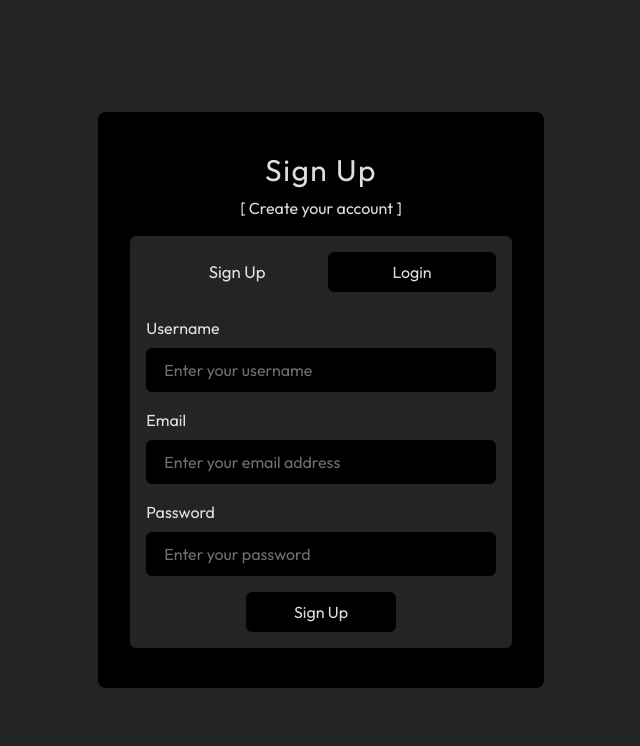
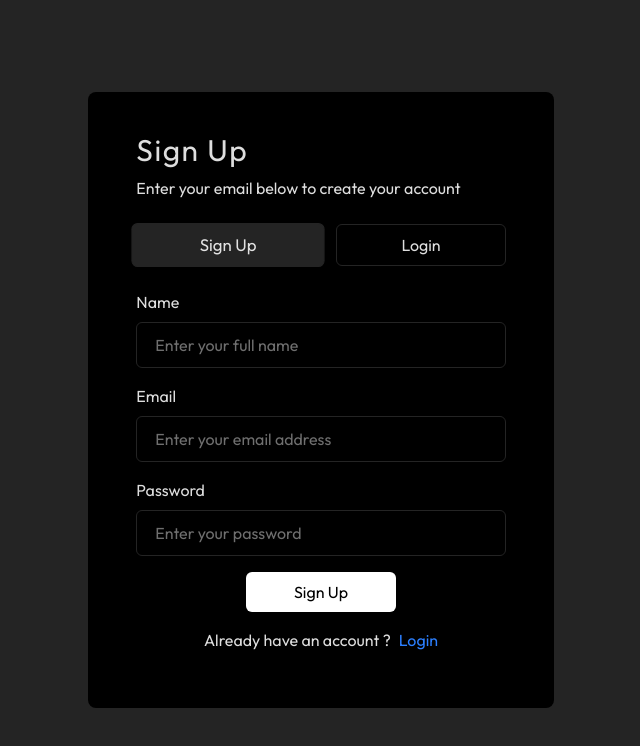
Before and after one commit to devdixit-dev/TaskPilot, a React (Vite) app in the folder frontend/: page /auth in a window 1280 px wide. Shown: the top 746 px of the page, without its empty margins (319-959 px from the left). Built offline with nearby package versions, Linux system fonts and the light colour scheme.

Commit message:
add option for new account or already have an account

```diff
--- a/frontend/package.json
+++ b/frontend/package.json
@@ -15,6 +15,7 @@
     "react": "^19.1.0",
     "react-dom": "^19.1.0",
     "react-router-dom": "^7.6.0",
+    "react-toastify": "^11.0.5",
     "tailwindcss": "^4.1.7"
   },
   "devDependencies": {
--- a/frontend/src/pages/AuthPage.jsx
+++ b/frontend/src/pages/AuthPage.jsx
@@ -1,59 +1,80 @@
 import { useState, useEffect } from "react";
+import { ToastContainer, toast } from 'react-toastify';
 
 const AuthPage = () => {
 
   const [active, setActive] = useState('signup');
 
   useEffect(() => {
+    const notify = () => toast('Hello, there !');
+    // notify();
     console.log("Active tab changed to:", active);
   }, [active]);
 
   return (
     <div className="w-screen h-screen flex justify-center items-center">
       <div className="w-1/3.5 py-10 px-8 rounded-lg bg-black">
-        <div className="text-center">
+        <div className="px-4">
           <h2 className="text-3xl tracking-wider mb-2">{active === 'signup' ? 'Sign Up' : 'Login'}</h2>
-          <p className="mb-2">{active === 'signup' ? '[ Create your account ]' : '[ Welcome back ]'}</p>
+          <p className="mb-2">{active === 'signup' ? 'Enter your email below to create your account' : 'Enter your email and password for login'}</p>
         </div>
-        <div className="mt-4 bg-[#242424] rounded-md p-4">
-          <div className="flex justify-between">
+        <div className="rounded-md p-4">
+          <div className="flex justify-between gap-4">
             <button
               onClick={(e) => {
                 e.preventDefault();
                 setActive('signup');
-                console.log(active)
               }}
-              className={`py-2 px-16 rounded-md cursor-pointer transition-all duration-400 ${active === 'signup' ? 'bg-transparent scale-105' : 'bg-black'}`}>Sign Up</button>
+              className={`py-2 px-16 rounded-md cursor-pointer transition-all duration-400 border-1 border-[#242424] ${active === 'signup' ? 'bg-[#242424] scale-105' : 'bg-black'}`}>Sign Up</button>
             <button
               onClick={(e) => {
                 e.preventDefault();
                 setActive('login');
-                console.log(active);
               }}
-              className={`py-2 px-16 rounded-md cursor-pointer transition-all duration-400 ${active === 'login' ? 'bg-transparent scale-105' : 'bg-black'}`}>Login</button>
+              className={`py-2 px-16 rounded-md cursor-pointer transition-all duration-400 border-1 border-[#242424] ${active === 'login' ? 'bg-[#242424] scale-105' : 'bg-black'}`}>Login</button>
           </div>
 
           <div className="mt-6">
             <form action="">
               {active === 'signup' ?
-              <div className="flex flex-col gap-2 mb-4">
-                <label htmlFor="username">Username</label>
-                <input type="text" minLength={6} placeholder="Enter your username" className="bg-black py-2.5 px-4.5 rounded-md" />
-              </div>
-              :
-              null
+                <div className="flex flex-col gap-2 mb-4">
+                  <label htmlFor="name">Name</label>
+                  <input type="text" name="name" minLength={6} placeholder="Enter your full name" className="bg-black py-2.5 px-4.5 rounded-md border-1 border-[#242424] outline-0" />
+                </div>
+                :
+                null
               }
               <div className="flex flex-col gap-2 mb-4">
                 <label htmlFor="email">Email</label>
-                <input type="email" minLength={6} placeholder="Enter your email address" className="bg-black py-2.5 px-4.5 rounded-md" />
+                <input type="email" name="email" minLength={6} placeholder="Enter your email address" className="bg-black py-2.5 px-4.5 rounded-md border-1 border-[#242424] outline-0" />
               </div>
               <div className="flex flex-col gap-2 mb-4">
                 <label htmlFor="password">Password</label>
-                <input type="password" minLength={6} placeholder="Enter your password" className="bg-black py-2.5 px-4.5 rounded-md" />
+                <input type="password" name="password" minLength={6} placeholder="Enter your password" className="bg-black py-2.5 px-4.5 rounded-md border-1 border-[#242424] outline-0" />
               </div>
               <div className="w-full flex justify-center">
-                <button className={`py-2 px-12 rounded-md bg-black cursor-pointer transition-all duration-300 hover:outline-1`}>{active === 'signup' ? 'Sign Up': 'Login'}</button>
+                <button className={`py-2 px-12 rounded-md bg-white text-black cursor-pointer transition-all duration-300 hover:outline-1 hover:opacity-70`}>{active === 'signup' ? 'Sign Up' : 'Login'}</button>
               </div>
+
+              {
+                active === 'signup' ?
+                  <div className="flex justify-center mt-4 gap-2">
+                    <p>Already have an account ?</p>
+                    <button onClick={(e) => {
+                      e.preventDefault();
+                      setActive('login');
+                    }} className="cursor-pointer text-blue-500">Login</button>
+                  </div>
+                  :
+                  <div className="flex justify-center mt-4 gap-2">
+                    <p>Don't have an account ?</p>
+                    <button onClick={(e) => {
+                      e.preventDefault();
+                      setActive('signup');
+                    }} className="cursor-pointer text-blue-500">Sign Up</button>
+                  </div>
+              }
+              <ToastContainer theme="dark" />
             </form>
           </div>
         </div>
```
Also changed, not shown: 1 other file (tests, documents, lock files or other folders).
